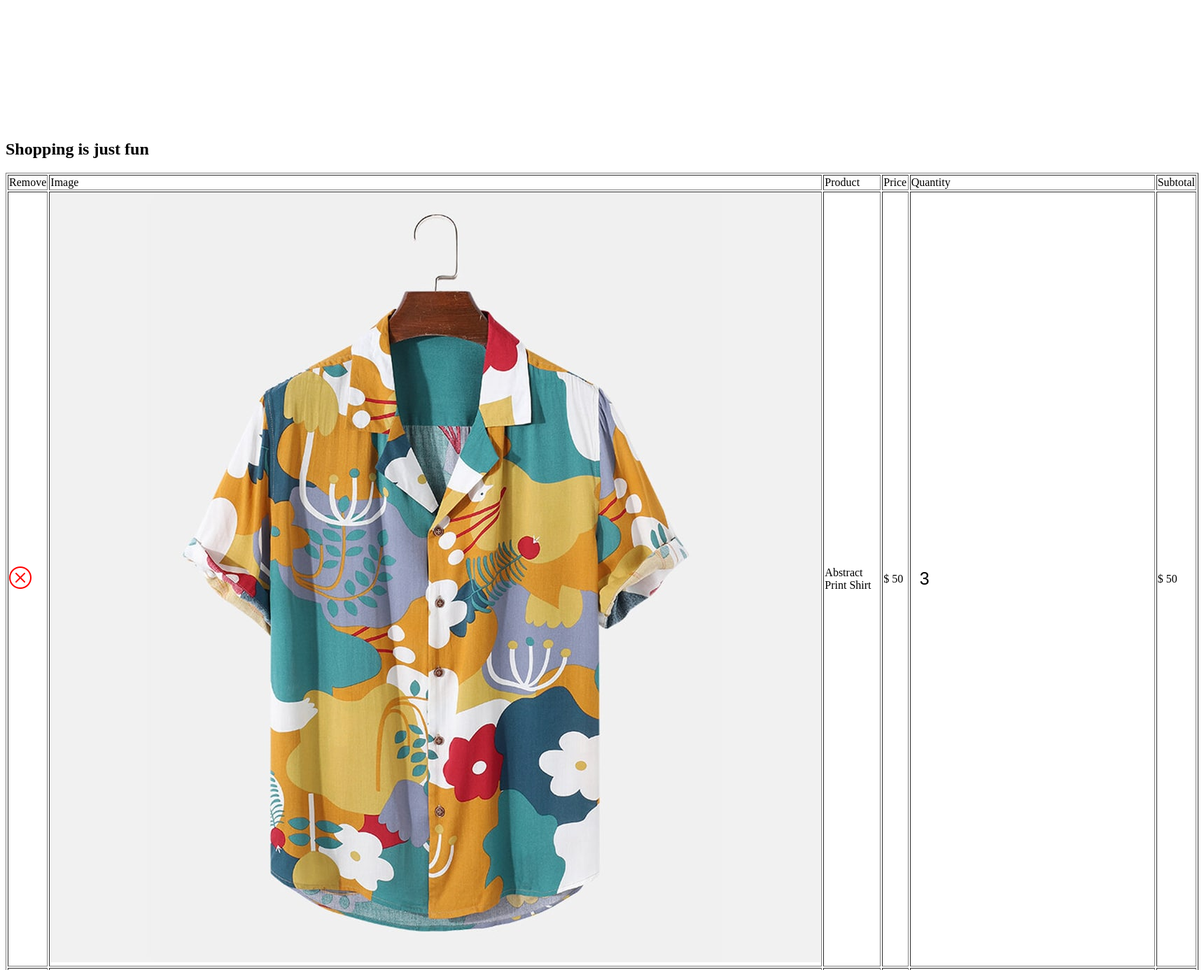
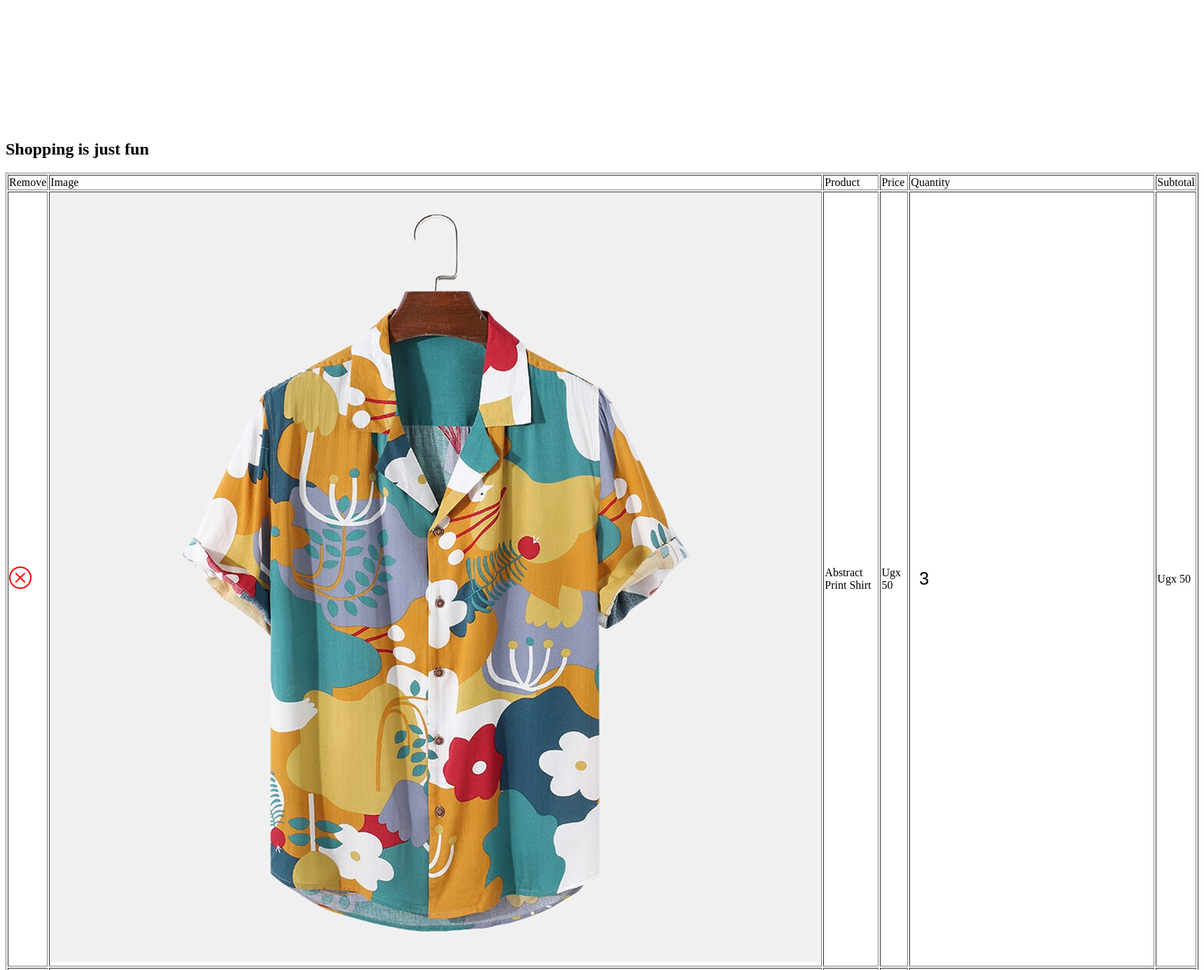
Before and after one commit to kakanyero/kyu-final-yr-project, a PHP site: page /cart.php in a window 1720 px wide. Shown: the part 400-1787 px from the top of the page at 70% size. Run offline with PHP 8.4, Linux system fonts and the light colour scheme; a user stored in the database is signed in; data comes from the database, SQL or seed files in the repository; some libraries are stand-ins or nearby versions.

Commit message:
more on the footer and changing the currency

```diff
--- a/cart.php
+++ b/cart.php
@@ -111,11 +111,11 @@
                                 <img src="img/products/<?=$productImage; ?>">
                             </span></td>
                             <td><?=$cartItem['productName']; ?> </td>
-                            <td>$ <?=$cartItem['productPrice']; ?></td>
+                            <td>Ugx <?=$cartItem['productPrice']; ?></td>
                             <td>
                                 <input type="number" id="currentItemCount" value="<?=$cartItem['numberOfItems']; ?>" style="font-size: 25px; margin: 0 10px;  border: 1px"></input>
                             </td>
-                            <td>$ <?=$cartItem['totalCost']; ?></td>
+                            <td>Ugx <?=$cartItem['totalCost']; ?></td>
                         </tr>
 
 
@@ -145,7 +145,7 @@
             <table>
                 <tr>
                     <td>Subtotal</td>
-                    <td>$ <?php echo $cartTotal; ?></td>
+                    <td>Ugx <?php echo $cartTotal; ?></td>
                 </tr>
                 <tr>
                     <td>Number of Items</td>
@@ -153,7 +153,7 @@
                 </tr>
                 <tr>
                     <td><strong>Total</strong></td>
-                    <td><strong>$ <?=$cartTotal; ?></strong></td>
+                    <td><strong>Ugx <?=$cartTotal; ?></strong></td>
                 </tr>
             </table>
             <form action="checkout/checkout.php" method="post">
--- a/dashboard.php
+++ b/dashboard.php
@@ -117,7 +117,7 @@
                         <i class="bi bi-star"></i>
                         <i class="bi bi-star-half"></i>
                     </div>
-                    <h4>$ <?=$products['productPrice']; ?></h4>
+                    <h4>Ugx <?=$products['productPrice']; ?></h4>
                     <a href="#"><i class="fa-solid bi bi-cart-fill cart"></i></a>
                 </div>
             </div>
@@ -144,7 +144,7 @@
 
                 <!-- Fetching new arrivals from database -->
             <?php while($newProducts = mysqli_fetch_assoc($arrival_time_query_run)){ ?>
-            <div class="pro" onclick="window.location.href='sproduct.html';">
+            <div class="pro" onclick="window.location.href='sproduct.php?productId=<?=$newProducts['productId'];?>';">
                 <img src=" img/products/<?=$newProducts['img']; ?>" alt="">
                 <div class="des">
                     <span> <?=$newProducts['productLabel']; ?> </span>
@@ -156,7 +156,7 @@
                         <i class="bi bi-star"></i>
                         <i class="bi bi-star-half"></i>
                     </div>
-                    <h4>$ <?=$newProducts['productPrice']; ?></h4>
+                    <h4>Ugx <?=$newProducts['productPrice']; ?></h4>
                     <a href="#"><i class="fa-solid bi bi-cart-fill cart"></i></a>
                 </div>
             </div>
```
Also changed, not shown: shop.php (+4 -4 lines).
